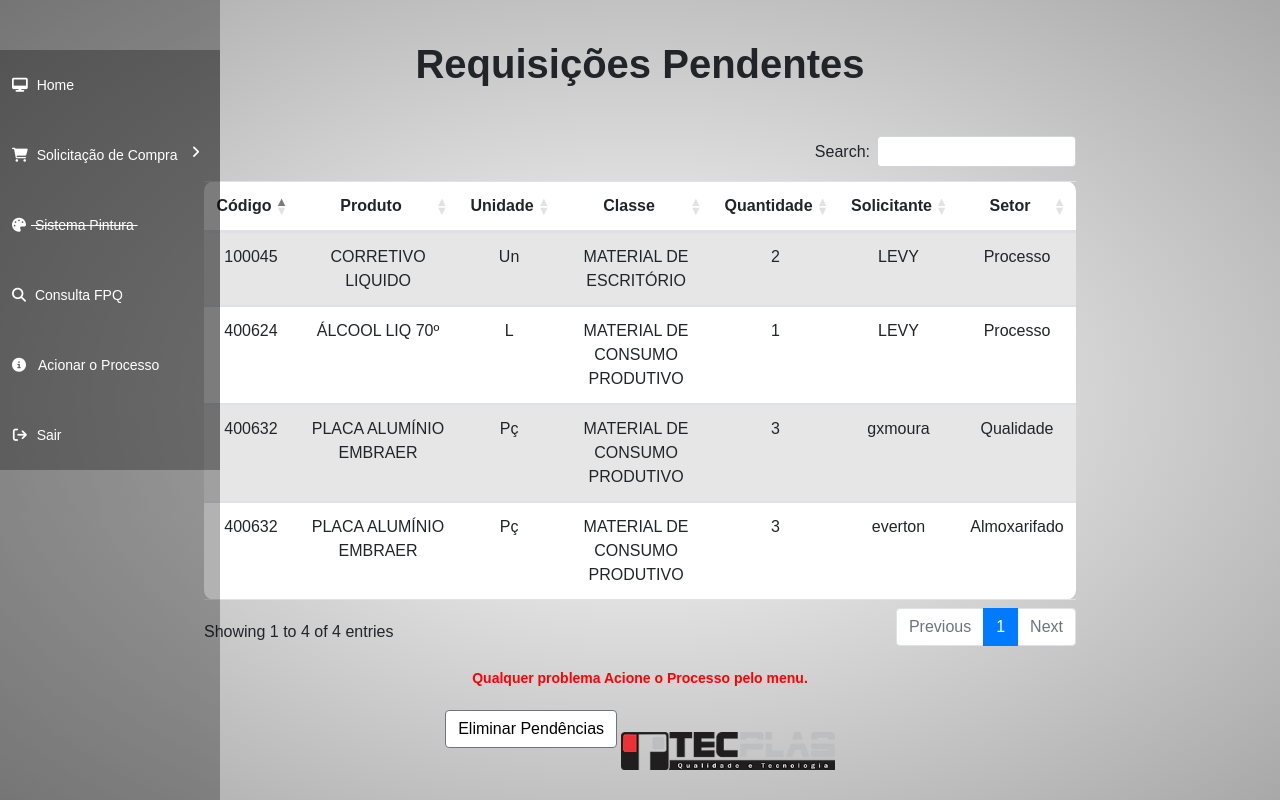
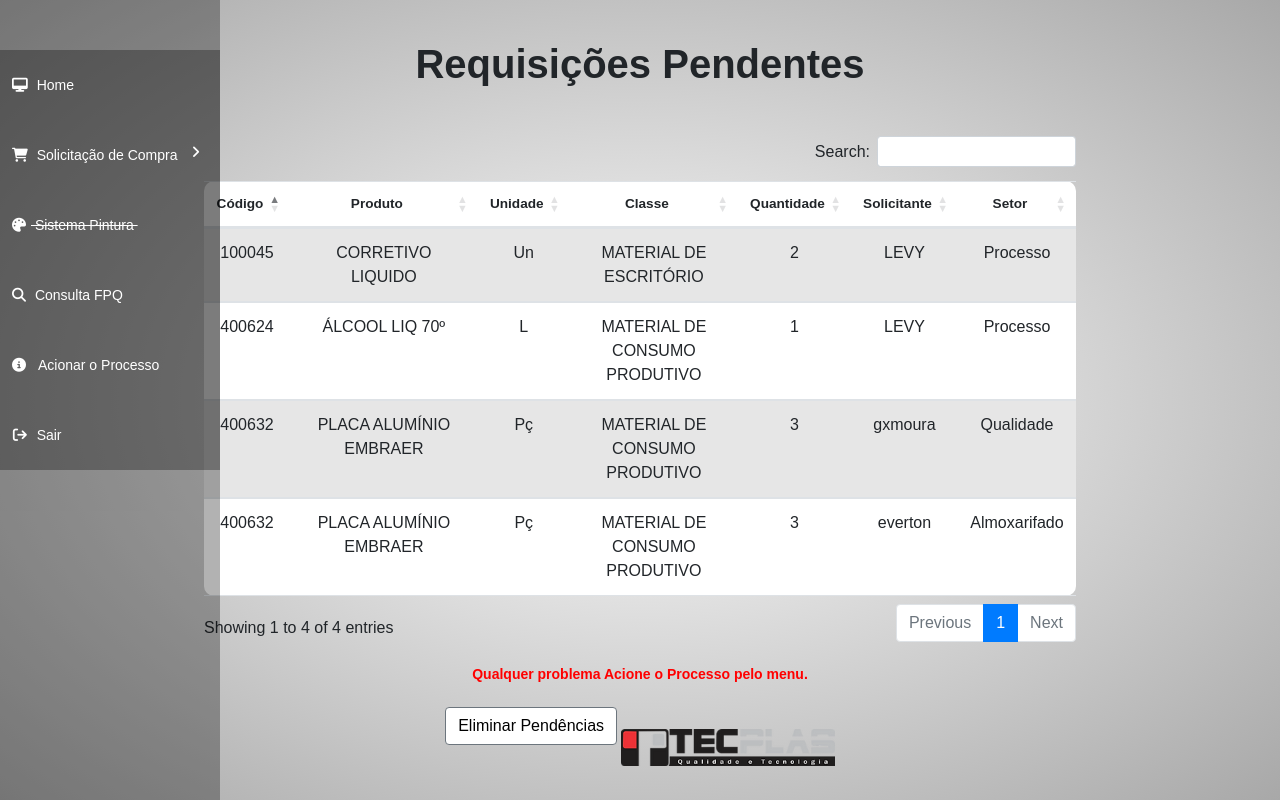
Before and after one commit to levymc/web-system, a Flask app: page /reqPend/ in a window 1280 px wide. Run offline with Flask 2, Linux system fonts and the light colour scheme; data comes from the database, SQL or seed files in the repository; both versions use the stored data as it was after the commit; some libraries are stand-ins or nearby versions.

Commit message:
arrumando a página Mais Info. - O layout esta com problema

```diff
--- a/static/css/style.css
+++ b/static/css/style.css
@@ -135,6 +135,17 @@ body{
     color: rgb(255, 255, 255);
     background-color: rgb(220, 27, 27)
 }
+#button-info{
+    color: black;
+    background-color: #ffffff;
+    width: 12em;
+    height: 3em !important;
+    font-size: 14px;
+}
+#button-info:hover{
+    color: rgb(255, 255, 255);
+    background-color: rgb(27, 131, 220)
+}
 #button-addon2{
     color: black;
     background-color: #ffffff;
@@ -187,15 +198,16 @@ body{
 }
 .container-fluid{
     margin-top:1em;
-    margin-bottom:2em;
+    margin-bottom:1em;
     background: rgba(192, 192, 192, 0.3);
-    padding-bottom: 2em;
+
     border-radius: 10px;
+    padding-top: 0.75em;
 }
 .container-fluid input{
     margin-left: 3em;
+}
 
-}
 .card{
     margin: 2em;
 }
@@ -219,6 +231,9 @@ body{
     margin: 0;
     margin-top: 0.2em;
 }
+#dataTable4 td,th {
+    font-size: 0.85em;
+  }
 .swal2-html-container #areaUso{
     margin-left: 8%;
     margin-top: 3%;
--- a/static/javascript/popup.js
+++ b/static/javascript/popup.js
@@ -276,8 +276,10 @@ function paginaAprovador(){
       <tr>
         <th scope="col">Data da Solicitação</th>
         <th scope="col">Usuário</th>
+        <th scope="col">Item</th>
         <th scope="col">Descrição</th>
         <th scope="col">Quantidade</th>
+        <th scope="col">UN</th>
         <th scope="col">Motivo</th>
         <th scope="col">Setor</th>
       </tr>
@@ -286,6 +288,9 @@ function paginaAprovador(){
   <div class="row">
     <div class="col-sm text-end"><button class="btn btn-outline-secondary" type="submit" id="button-aprovar">Aprovar</button></div>
     <div class="col-sm text-start"><button class="btn btn-outline-secondary" type="submit" id="button-rejeitar">Rejeitar</button></div>
+  </div>
+  <div class="row">
+    <div class="col-sm text-end"><button class="btn btn-outline-secondary" type="submit" id="button-info">Mais Informações</button></div>
   </div>
   <div class="col text-center" style="color: rgb(255, 0, 0); font-size: 14px;font-weight: bold; padding-top: 20px;">Qualquer problema Acione o Processo pelo menu.</div>`,
   });
@@ -307,8 +312,10 @@ function paginaAprovador(){
       'columns': [
       { data : 'data', "width": "10%"},
       { data : 'solicitante', "width": "12.5%"},
+      { data : 'nomeItem', "width": "12.5%"},
       { data : 'descricao', "width": "23%"},
       { data : 'quantidade', "width": "9.375%"},
+      { data : 'unidade', "width": "3%"},
       { data : 'motivo', "width": "15.625%"},
       { data : 'setor', "width": "12.5%"},
       ],
@@ -348,6 +355,69 @@ function paginaAprovador(){
         };
     });
   });
+  $('#button-info').click(function () {
+    var dadosSolicitacao = tableAprovador.rows('.selected').data(); // Adicionar 2 ao status
+    dadosSolicitacao = dadosSolicitacao[0];
+    console.log(dadosSolicitacao);
+    if (!dadosSolicitacao){
+      Swal.fire({
+        titleText: "Selecione algum item para Rejeitar",
+        icon: "warning",
+        showConfirmButton: true,
+        confirmButtonText: "Ok",
+        confirmButtonColor:'hwb(216 31% 1%)',
+      })}else{
+    Swal.fire({
+      title: "Informações da Solicitações",
+      width:'50em',
+      showConfirmButton: true,
+      confirmButtonColor:'hwb(216 31% 1%)',
+      html:`
+              <div class="container-fluid">
+                <div class="row" style="background-color: #ffffff; border-radius: 10px;margin-top:0.5em;">
+                  <div class="col text-start">
+                    Solicitante (usuário): ${dadosSolicitacao.solicitante}
+                  </div>
+                  <div class="col text-start">
+                    Data da Solicitação: ${dadosSolicitacao.data}
+                  </div>
+
+                </div>
+                <div class="row" style="background-color: #ffffff; border-radius: 10px;margin-top:0.5em;">
+                  <div class="col text-start">
+                    Item Solicitado: ${dadosSolicitacao.nomeItem}
+                  </div>
+                  <div class="col text-start">
+                    Descrição do Item: ${dadosSolicitacao.descricao}
+                  </div>
+                  </div>
+                </div>
+
+                <div class="row" style="background-color: #ffffff; border-radius: 10px;margin-top:0.5em;">
+                  <div class="col text-start" >
+                    Quantidade Solicitada: ${dadosSolicitacao.quantidade}
+                  </div>
+                  <div class="col text-start">
+                    Unidade: ${dadosSolicitacao.unidade}
+                  </div>
+                </div>
+
+                <div class="row" style="background-color: #ffffff; border-radius: 10px;margin-top:0.5em;">
+                  <div class="col text-start">
+                    Justificativa da Compra: ${dadosSolicitacao.motivo}
+                  </div>
+                  <div class="col text-start">
+                    Setor/Departamento: ${dadosSolicitacao.setor}
+                  </div>
+                </div>
+
+              </div>
+              `
+            });
+          };
+        });
+
+
   $('#button-rejeitar').click(function () {
     var dadosSolicitacao = tableAprovador.rows('.selected').data(); // Adicionar 2 ao status
     dadosSolicitacao = dadosSolicitacao[0];
@@ -393,6 +463,7 @@ function paginaAprovador(){
               showConfirmButton: true,
               confirmButtonColor:'hwb(216 31% 1%)',
               confirmButtonText:"Ok",
+
             });
           }
         });
```
Also changed, not shown: static/db/compras.db.
